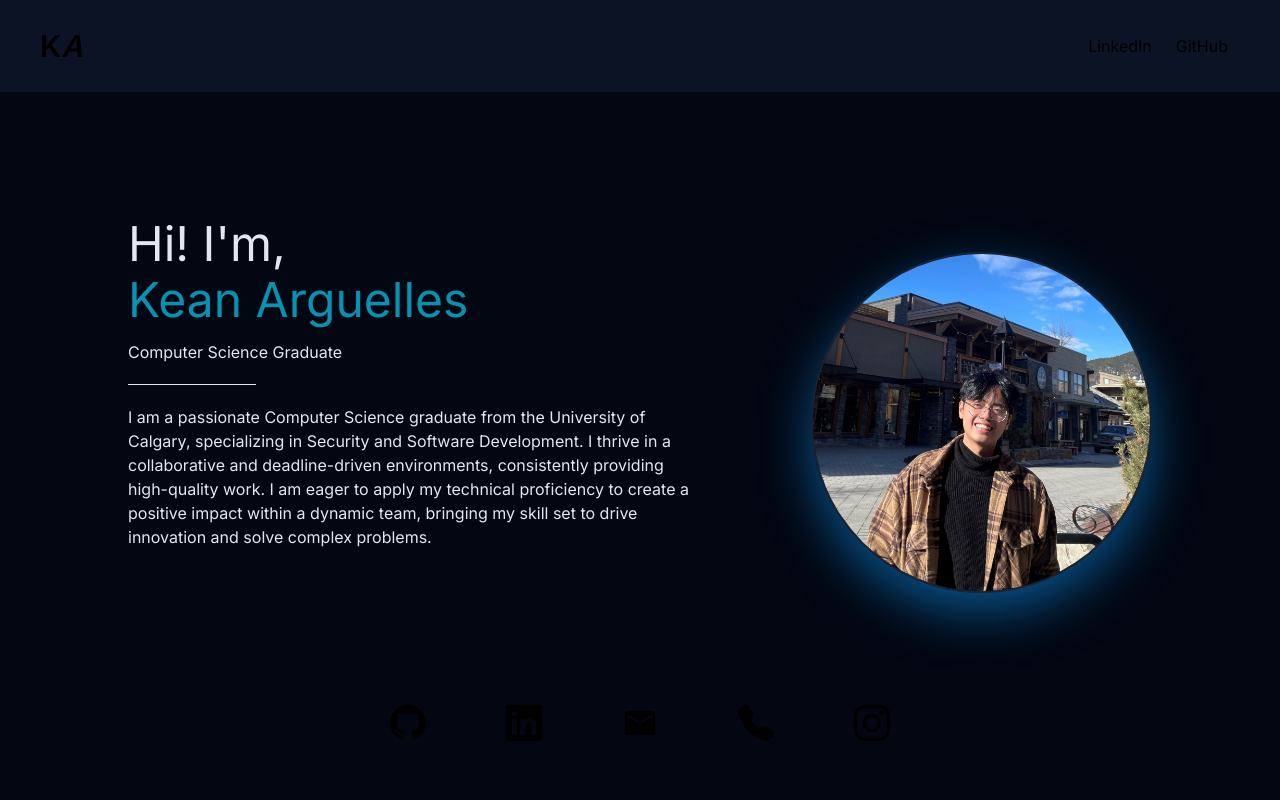
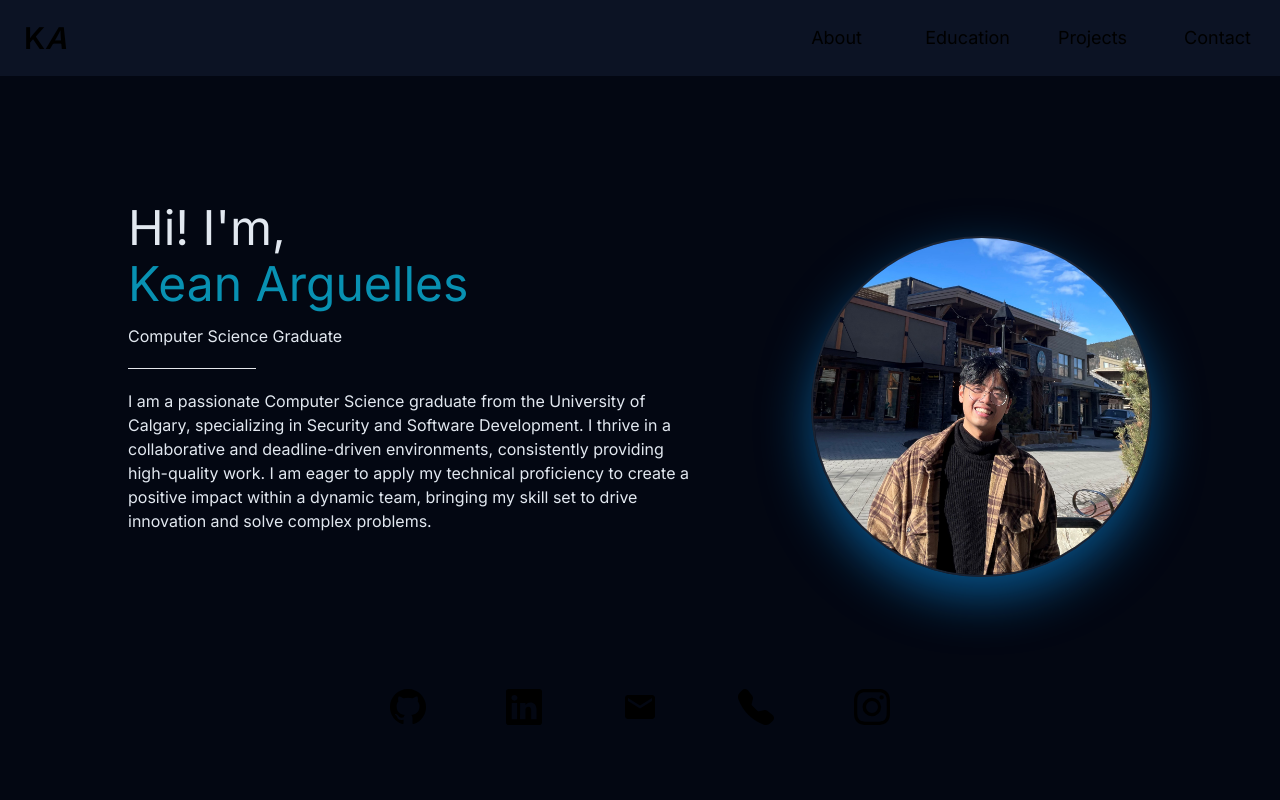
Before and after one commit to friedchickean/my-portfolio, a Next.js app: page / in a window 1280 px wide. Shown: the top 800 px of the page. Built offline with nearby package versions, Linux system fonts and the light colour scheme.

Commit message:
Updated nav bar and changed scroll wheel design

```diff
--- a/package.json
+++ b/package.json
@@ -21,10 +21,12 @@
     "react-dom": "18.2.0",
     "react-icons": "^4.9.0",
     "react-intersection-observer": "^9.4.4",
+    "react-scroll": "^1.8.9",
     "react-tooltip": "^5.13.1",
     "typescript": "5.1.3"
   },
   "devDependencies": {
+    "@types/react-scroll": "^1.8.7",
     "tailwindcss": "^3.3.2"
   }
 }
--- /dev/null
+++ b/src/app/components/Navbar.tsx
@@ -0,0 +1,43 @@
+import React from "react";
+import { Link } from 'react-scroll';
+
+
+
+export interface INavbarProps {
+
+}
+
+const Navbar: React.FunctionComponent<INavbarProps> = () => {
+
+  return (
+
+    <nav className="flex justify-around md:justify-between bg-slate-900/75">
+        <a href="/"><h1 className="hidden sm:block md:w-3/5 text-xl md:text-3xl font-semibold px-6 py-5">K<span className='italic'>A</span></h1></a>
+
+        <div className="md:w-2/5 flex gap-2 md:gap-0 px-6 py-5 md:p-0 lg:text-lg">
+            <button className="w-full px-2 hover:border-t-2">
+                <Link activeClass="active" to="top" spy={true} smooth={true} offset={0} duration={500}>
+                    About
+                </Link>
+            </button>
+            <button className="w-full hover:border-t-2">
+                <Link activeClass="active" to="education" spy={true} smooth={true} offset={0} duration={500}>
+                    Education
+                </Link>
+            </button>
+            <button className="w-full hover:border-t-2">
+                <Link activeClass="active" to="projects" spy={true} smooth={true} offset={0} duration={500}>
+                    Projects
+                </Link>
+            </button>
+            <button className="w-full hover:border-t-2">
+                <Link activeClass="active" to="contact" spy={true} smooth={true} offset={0} duration={500}>
+                    Contact
+                </Link>
+            </button>
+        </div>
+    </nav>
+  );
+};
+
+export default Navbar;
--- a/src/app/globals.css
+++ b/src/app/globals.css
@@ -25,3 +25,15 @@ body {
     )
     rgb(var(--background-start-rgb));
 }
+
+::-webkit-scrollbar {
+  width: 8px; /* width of the scrollbar */
+}
+
+::-webkit-scrollbar-track {
+  background: #000000; /* background color of the track */
+}
+
+::-webkit-scrollbar-thumb {
+  background-color: #b4b4b4; /* color of the thumb */
+}
--- a/src/app/page.tsx
+++ b/src/app/page.tsx
@@ -8,6 +8,8 @@ import React, {useState, useEffect } from 'react';
 import { Tooltip } from 'react-tooltip';
 import FadeInUp from './components/FadeInUp';
 import ProjectTile from './components/ProjectTile';
+import Navbar from './components/Navbar';
+import { Link } from "react-scroll/modules"
 
 
 export default function Home() {
@@ -25,14 +27,18 @@ export default function Home() {
       <section className="min-h-screen">
 
         {/* Nav Bar */}
-        <nav className="py-7 px-7 md:px-10 md:px-18 flex justify-between bg-slate-900/75">
+        {/* <nav className="py-7 px-7 md:px-10 md:px-18 flex justify-between bg-slate-900/75">
           <h1 className="text-xl md:text-3xl font-semibold">K<span className='italic'>A</span></h1>
           <ul className="flex items-center">
             <li className="px-3"></li>
-            <li className="px-3"><a href="">LinkedIn</a></li>
-            <li className="px-3"><a href="">GitHub</a></li>
+            <li className="px-3"><a href="#top">About Me</a></li>
+            <li className="px-3"><a href="#education">Education</a></li>
+            <li className="px-3"><a href="#projects">Projects</a></li>
+            <li className="px-3"><a href="#contact">Contact Me</a></li>
           </ul>
-        </nav>
+        </nav> */}
+
+        <Navbar />
 
         {/* Content Container */}
         <div className="p-16 lg:p-32">
@@ -95,7 +101,7 @@ export default function Home() {
           <Tooltip id="phone" place="bottom"/>
           <Tooltip id="ig" place="bottom"/>
 
-          <hr className='my-20 w-2/5 ml-auto'></hr>
+          <hr id="education" className='my-20 w-2/5 ml-auto'></hr>
 
           {/* Education */}
           <div className='pb-10 flex flex-col items-center lg:flex-row lg:items-start'>
@@ -149,7 +155,7 @@ export default function Home() {
             </div>
           </div>
 
-          <hr className='my-20 w-2/5'></hr>
+          <hr id="projects" className='my-20 w-2/5'></hr>
 
           {/* Projects */}
           <div>
@@ -218,7 +224,7 @@ export default function Home() {
             </div>
           </div>
 
-          <hr className='my-20 w-2/5 ml-auto'></hr>
+          <hr className='my-20 w-2/5 ml-auto' id="contact"></hr>
           {/* Contact me */}
           <div className='text-right'>
             <FadeInUp duration={500}>
```
Also changed, not shown: 1 other file (tests, documents, lock files or other folders).
